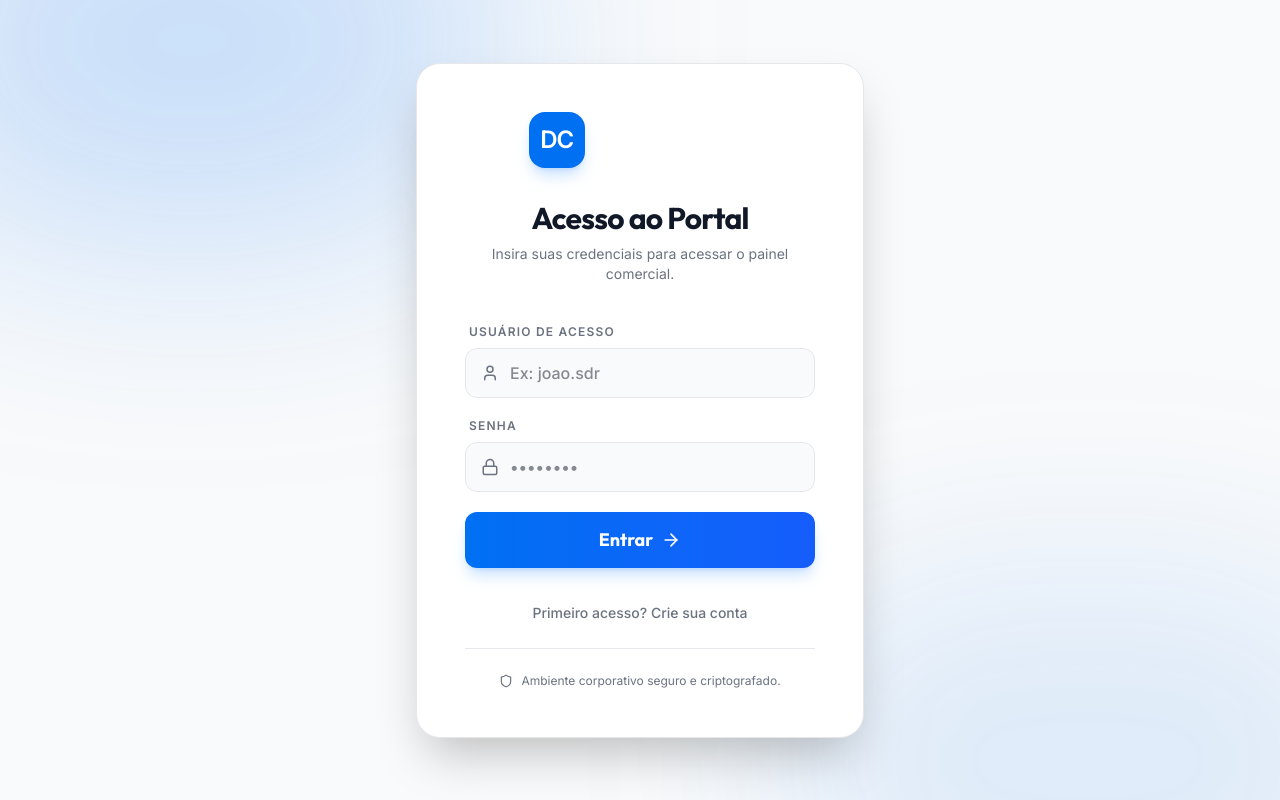
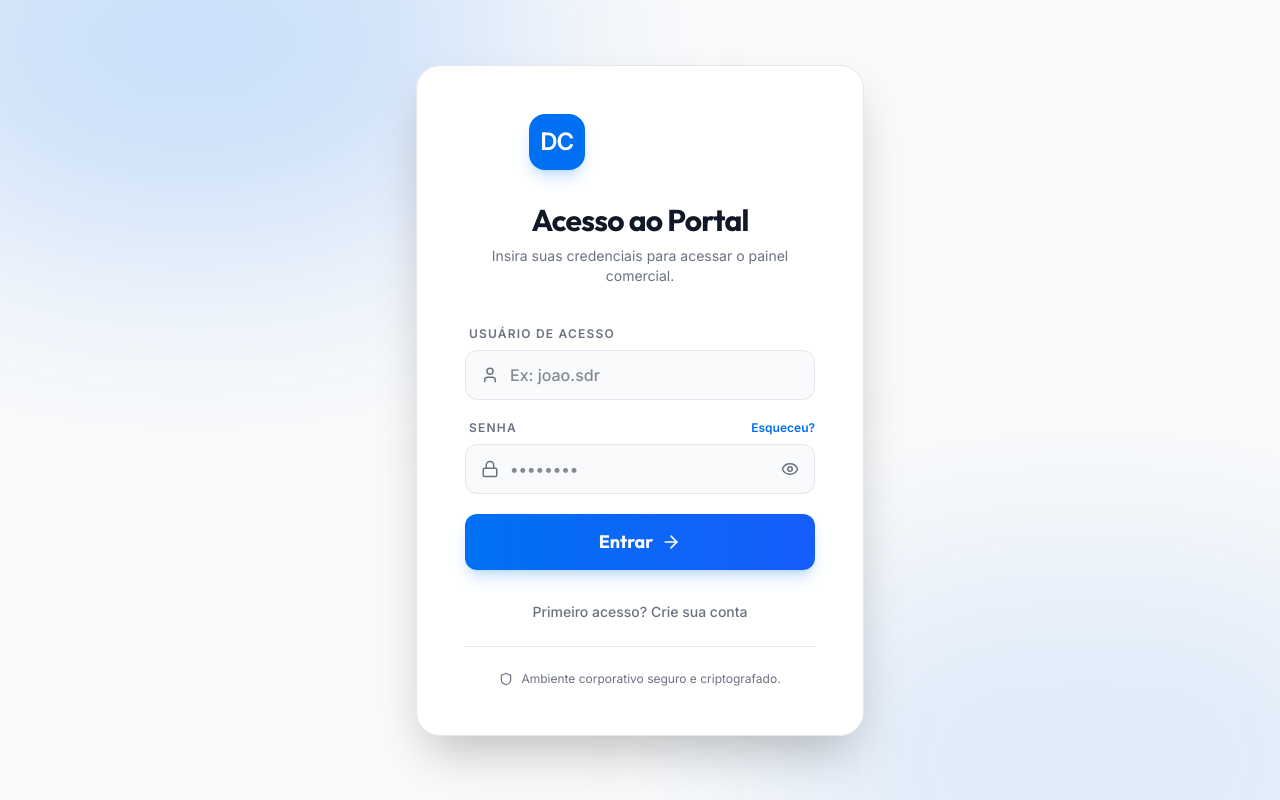
Before and after one commit to eduardoduka699-design/dc-comercial, a React (Vite) app: page / in a window 1280 px wide. Built offline with nearby package versions, Linux system fonts and the light colour scheme.

Commit message:
feat: adiciona recuperar senha e visibilidade de senha (olhinho) na tela de login

```diff
--- a/src/components/Login.jsx
+++ b/src/components/Login.jsx
@@ -1,9 +1,12 @@
 import React, { useState } from 'react';
-import { Shield, ArrowRight, User, Lock, Zap, Loader2, UserPlus } from 'lucide-react';
+import { Shield, ArrowRight, User, Lock, Zap, Loader2, UserPlus, Eye, EyeOff, KeyRound } from 'lucide-react';
 import { supabase } from '../supabaseClient';
 
 export default function Login({ onLogin }) {
   const [isRegistering, setIsRegistering] = useState(false);
+  const [isResetting, setIsResetting] = useState(false);
+  const [showPassword, setShowPassword] = useState(false);
+
   const [nome, setNome] = useState('');
   const [username, setUsername] = useState('');
   const [password, setPassword] = useState('');
@@ -21,7 +24,43 @@ export default function Login({ onLogin }) {
 
       if (!supabase) throw new Error('Supabase Client not initialized');
 
-      if (isRegistering) {
+      if (isResetting) {
+        if (!cleanUser || !cleanPass) {
+          setError('Preencha o usuário e a nova senha.');
+          setLoading(false);
+          return;
+        }
+
+        // Verifica se usuário existe
+        const { data: existing } = await supabase
+          .from('usuarios')
+          .select('id')
+          .eq('usuario', cleanUser)
+          .single();
+
+        if (!existing) {
+          setError('Usuário não encontrado.');
+          setLoading(false);
+          return;
+        }
+
+        // Atualiza a senha
+        const { error: updateError } = await supabase
+          .from('usuarios')
+          .update({ senha: cleanPass })
+          .eq('usuario', cleanUser);
+
+        if (updateError) {
+          setError('Erro ao redefinir a senha.');
+          setLoading(false);
+          return;
+        }
+
+        alert('Senha redefinida com sucesso! Faça login.');
+        setIsResetting(false);
+        setPassword('');
+
+      } else if (isRegistering) {
         if (!nome.trim() || !cleanUser || !cleanPass) {
           setError('Preencha todos os campos.');
           setLoading(false);
@@ -102,6 +141,24 @@ export default function Login({ onLogin }) {
     setLoading(false);
   };
 
+  const getTitle = () => {
+    if (isResetting) return 'Redefinir Senha';
+    if (isRegistering) return 'Criar Conta';
+    return 'Acesso ao Portal';
+  };
+
+  const getSubtitle = () => {
+    if (isResetting) return 'Digite seu usuário e a nova senha desejada.';
+    if (isRegistering) return 'Preencha os dados para se cadastrar na equipe.';
+    return 'Insira suas credenciais para acessar o painel comercial.';
+  };
+
+  const getButtonText = () => {
+    if (isResetting) return <>Redefinir <KeyRound size={20} /></>;
+    if (isRegistering) return <>Cadastrar <UserPlus size={20} /></>;
+    return <>Entrar <ArrowRight size={20} /></>;
+  };
+
   return (
     <div className="min-h-screen flex items-center justify-center bg-bg-main font-sans p-4 relative overflow-hidden" translate="no">
       <div className="absolute top-[-20%] left-[-10%] w-[50%] h-[50%] bg-brand-blue/20 blur-[120px] rounded-full pointer-events-none"></div>
@@ -122,15 +179,15 @@ export default function Login({ onLogin }) {
 
         <div className="text-center mb-10">
           <h1 className="font-display text-3xl font-bold text-text-main tracking-tight mb-2">
-            {isRegistering ? 'Criar Conta' : 'Acesso ao Portal'}
+            {getTitle()}
           </h1>
           <p className="text-text-muted text-sm">
-            {isRegistering ? 'Preencha os dados para se cadastrar na equipe.' : 'Insira suas credenciais para acessar o painel comercial.'}
+            {getSubtitle()}
           </p>
         </div>
 
         <form onSubmit={handleSubmit} className="space-y-5">
-          {isRegistering && (
+          {isRegistering && !isResetting && (
             <div className="animate-in fade-in slide-in-from-top-2">
               <label className="block text-xs font-bold text-text-muted uppercase tracking-widest mb-2 ml-1">Nome Completo</label>
               <div className="relative">
@@ -161,16 +218,34 @@ export default function Login({ onLogin }) {
           </div>
 
           <div>
-            <label className="block text-xs font-bold text-text-muted uppercase tracking-widest mb-2 ml-1">Senha</label>
+            <div className="flex items-center justify-between mb-2 ml-1">
+              <label className="block text-xs font-bold text-text-muted uppercase tracking-widest">{isResetting ? 'Nova Senha' : 'Senha'}</label>
+              {!isRegistering && !isResetting && (
+                <button
+                  type="button"
+                  onClick={() => { setIsResetting(true); setError(''); setPassword(''); }}
+                  className="text-xs text-brand-blue hover:text-blue-400 font-bold transition-colors"
+                >
+                  Esqueceu?
+                </button>
+              )}
+            </div>
             <div className="relative">
               <Lock className="absolute left-4 top-1/2 -translate-y-1/2 text-text-muted" size={18} />
               <input
-                type="password"
+                type={showPassword ? "text" : "password"}
                 value={password}
                 onChange={(e) => { setPassword(e.target.value); setError(''); }}
                 placeholder="••••••••"
-                className="w-full bg-bg-main border border-border rounded-xl py-3 pl-11 pr-4 text-text-main font-medium focus:outline-none focus:border-brand-blue focus:ring-1 focus:ring-brand-blue transition-all"
+                className="w-full bg-bg-main border border-border rounded-xl py-3 pl-11 pr-12 text-text-main font-medium focus:outline-none focus:border-brand-blue focus:ring-1 focus:ring-brand-blue transition-all"
               />
+              <button
+                type="button"
+                onClick={() => setShowPassword(!showPassword)}
+                className="absolute right-4 top-1/2 -translate-y-1/2 text-text-muted hover:text-white transition-colors"
+              >
+                {showPassword ? <EyeOff size={18} /> : <Eye size={18} />}
+              </button>
             </div>
           </div>
 
@@ -183,23 +258,36 @@ export default function Login({ onLogin }) {
             disabled={loading}
             className="w-full bg-gradient-to-r from-brand-blue to-blue-600 hover:opacity-90 disabled:opacity-50 text-white font-display font-bold text-lg rounded-xl py-3.5 flex items-center justify-center gap-2 transition-all shadow-lg shadow-brand-blue/20 mt-4"
           >
-            {loading ? <Loader2 size={20} className="animate-spin" /> : (
-              isRegistering ? <>Cadastrar <UserPlus size={20} /></> : <>Entrar <ArrowRight size={20} /></>
-            )}
+            {loading ? <Loader2 size={20} className="animate-spin" /> : getButtonText()}
           </button>
         </form>
 
-        <div className="mt-8 text-center">
+        <div className="mt-8 text-center flex flex-col gap-3">
+          {(isRegistering || isResetting) ? (
             <button
               type="button"
               onClick={() => {
-              setIsRegistering(!isRegistering);
+                setIsRegistering(false);
+                setIsResetting(false);
                 setError('');
               }}
               className="text-sm text-text-muted hover:text-brand-blue font-medium transition-colors"
             >
-            {isRegistering ? 'Já tem uma conta? Fazer login' : 'Primeiro acesso? Crie sua conta'}
+              Voltar para o Login
             </button>
+          ) : (
+            <button
+              type="button"
+              onClick={() => {
+                setIsRegistering(true);
+                setIsResetting(false);
+                setError('');
+              }}
+              className="text-sm text-text-muted hover:text-brand-blue font-medium transition-colors"
+            >
+              Primeiro acesso? Crie sua conta
+            </button>
+          )}
         </div>
 
         <div className="mt-6 pt-6 border-t border-border flex items-center justify-center gap-2 text-xs text-text-muted">
```
Lines whose indentation alone changed are shown as unchanged.
